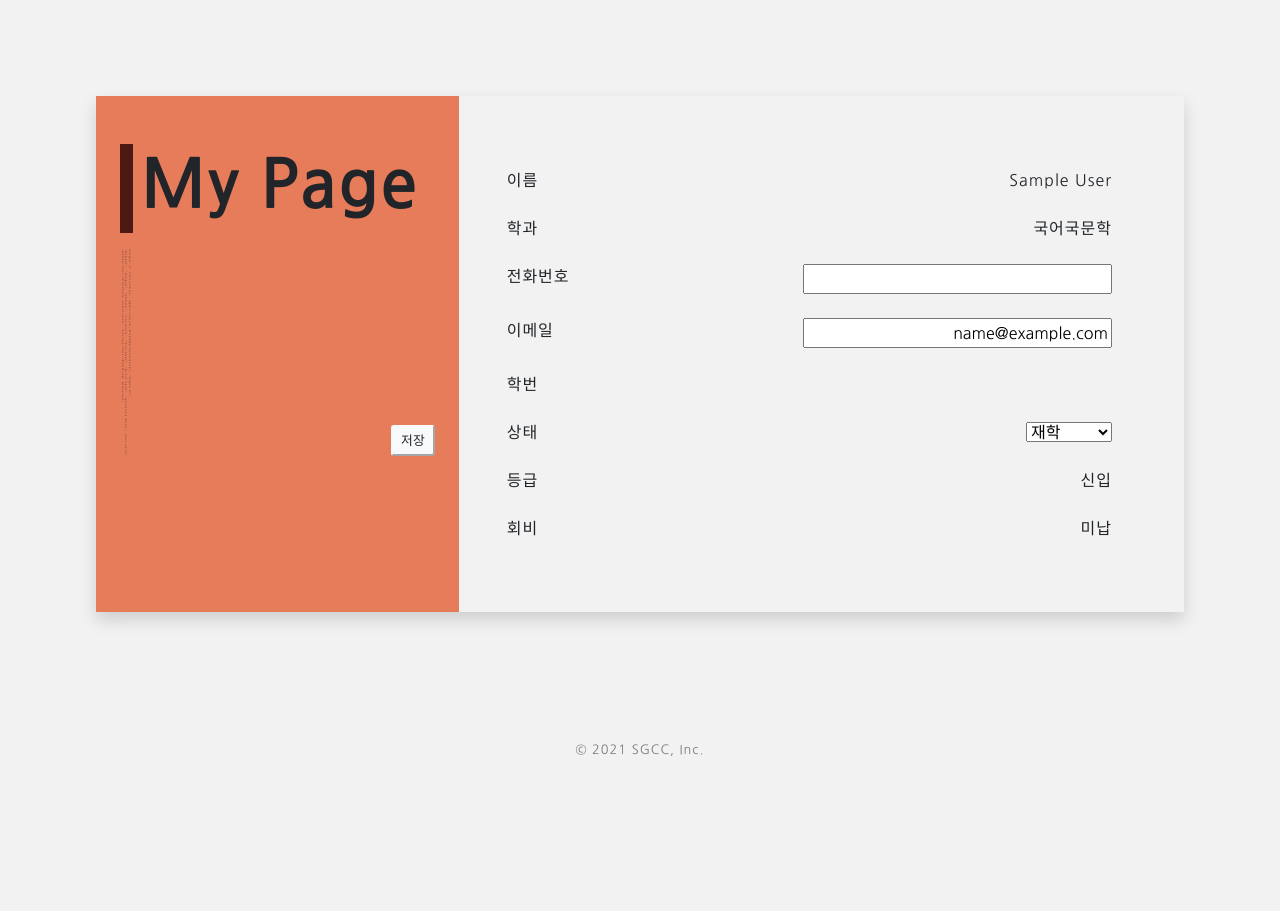
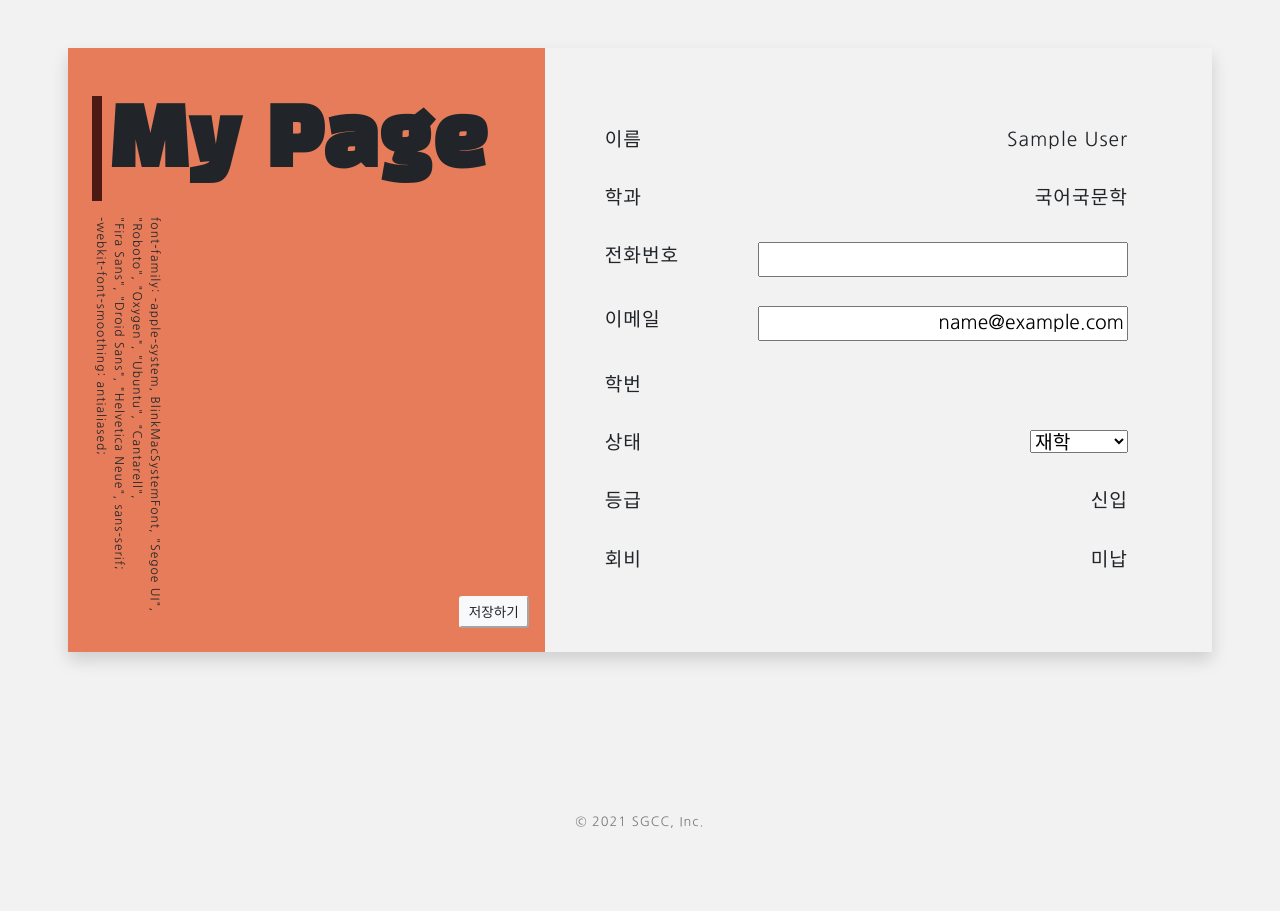
Before and after one commit to SGCC-homepage/sgcc_homepage_django, a Django app: page /mypage/edit/ in a window 1280 px wide. Shown: the part 56-967 px from the top of the page. Before the commit the page ends 812 px from the top, so only its background shows below. Run offline with Django 3.2, Linux system fonts and the light colour scheme; the visitor is signed in with stand-in values (Sample User, id 1); data comes from the database, SQL or seed files in the repository; some libraries are stand-ins or nearby versions.

Commit message:
mypage css 변경

```diff
--- a/sgcc_homepage/settings.py
+++ b/sgcc_homepage/settings.py
@@ -23,7 +23,7 @@ ROOT_DIR = os.path.dirname(BASE_DIR)
 SECRET_KEY = 'r-3o!(k9bb#h04@slh4tk7(ox44+v1-$#=#zud(4*)fz_)#km)'
 
 # SECURITY WARNING: don't run with debug turned on in production!
-DEBUG = True
+DEBUG = False
 
 ALLOWED_HOSTS = ['18.190.43.125', '127.0.0.1', 'sgcc.me', 'www.sgcc.me']
 
--- a/user/templates/my_page_edit.html
+++ b/user/templates/my_page_edit.html
@@ -2,28 +2,49 @@
 {% load static %}
 {% block css %}
     <style>
-        body{
+        body {
             background-color: #F2F2F2;
         }
+
         .h1 {
-            font-size: 5.3vw;
+            font-size: 6.3vw;
+            font-family: 'Black Han Sans', sans-serif;
         }
 
-        .col-md-4 {
+        @media (max-width: 991.9px) {
+            .h1 {
+                font-size: 8vw;
+            }
+
+            .col-lg-5 {
+                padding-left: 2rem !important;
+                padding-right: 3rem !important;
+            }
+        }
+
+        .edit {
+            font-size: 0.85rem;
+        }
+
+        .col-lg-5 {
             background-color: #E67C59;
         }
 
+        .col-lg-7 {
+            font-size: 1.2rem;
+        }
+
         .mypage-box {
-            margin: 0 3rem;
+            padding: 0 5rem 5rem 5rem;
         }
 
         .deco-text {
             writing-mode: vertical-rl;
             text-orientation: mixed;
-            font-size: 0.3vh;
+            font-size: 0.75rem;
         }
 
-        @media (max-width: 768px) {
+        @media (max-width: 991.9px) {
             .deco-text {
                 display: none;
             }
@@ -32,62 +53,66 @@
                 margin: 0;
             }
         }
+
+        .end-0 {
+            right: 1rem !important;
+        }
+
+        .bottom-0 {
+            bottom: 0.5rem !important;
+        }
     </style>
 {% endblock %}
 {% block content %}
-    <div class="p-5 mt-5">
+    <div class="mt-5 mypage-box">
         <form method="post" action="{% url 'my_page_save' %}">
             {% csrf_token %}
-            <div class="row shadow mypage-box">
-                <div class="col-md-4 pt-5 pb-3 px-4">
+            <div class="row shadow">
+                <div class="col-lg-5 pt-5 pb-4 px-4">
                     <div class="d-flex justify-content-start mb-3">
-                        <div style="width: 1vw; height: auto; background-color: rgba(38, 2, 2, 0.8);"></div>
+                        <div style="width: 0.75vw; height: auto; background-color: rgba(38, 2, 2, 0.8);"></div>
                         <h1 class="h1 ml-2">My Page</h1>
                     </div>
-                    <div class="d-flex justify-content-between position-relative">
-                        <div class="deco-text">
-                            margin: 0; font-family: -apple-system, BlinkMacSystemFont, "Segoe UI",<br>
-                            "Roboto", "Oxygen", "Ubuntu", "Cantarell", "Fira Sans", "Droid Sans", "Helvetica Neue",
-                            sans-serif;<br>
-                            -webkit-font-smoothing: antialiased; -moz-osx-font-smoothing: grayscale;
-                        </div>
-                        <div class="position-absolute bottom-0 end-0">
-                            <input type="submit" name="submit" value="저장" class="btn-sm btn-light">
-                        </div>
+                    <div class="deco-text mb-3">
+                        font-family: -apple-system, BlinkMacSystemFont, "Segoe UI",<br>
+                        "Roboto", "Oxygen", "Ubuntu", "Cantarell",<br>
+                        "Fira Sans", "Droid Sans", "Helvetica Neue", sans-serif;<br>
+                        -webkit-font-smoothing: antialiased;
                     </div>
+                    <input type="submit" class="btn-sm btn-light edit position-absolute bottom-0 end-0 mb-3" value="저장하기">
                 </div>
-                <div class="col-md-8 row p-5">
-                    <div class="d-flex justify-content-between mb-4">
+                <div class="col-lg-7 row p-5">
+                    <div class="d-flex justify-content-between mb-3 px-4">
                     </div>
-                    <div class="d-flex justify-content-between mb-4">
+                    <div class="d-flex justify-content-between mb-3 px-4">
                         <div>이름</div>
                         <div>{{ user.name }}</div>
                     </div>
-                    <div class="d-flex justify-content-between mb-4">
+                    <div class="d-flex justify-content-between mb-3 px-4">
                         <div>학과</div>
                         <div>{{ user.major }}</div>
                     </div>
-                    <div class="d-flex justify-content-between mb-4">
+                    <div class="d-flex justify-content-between mb-3 px-4">
                         <div>전화번호</div>
-                         <div>{{ form.phone }}</div>
+                        <div>{{ form.phone }}</div>
                     </div>
-                    <div class="d-flex justify-content-between mb-4">
+                    <div class="d-flex justify-content-between mb-3 px-4">
                         <div>이메일</div>
                         <div>{{ form.email }}</div>
                     </div>
-                    <div class="d-flex justify-content-between mb-4">
+                    <div class="d-flex justify-content-between mb-3 px-4">
                         <div>학번</div>
                         <div>{{ user.student_id }}</div>
                     </div>
-                    <div class="d-flex justify-content-between mb-4">
+                    <div class="d-flex justify-content-between mb-3 px-4">
                         <div>상태</div>
                         <div>{{ form.state }}</div>
                     </div>
-                    <div class="d-flex justify-content-between mb-4">
+                    <div class="d-flex justify-content-between mb-3 px-4">
                         <div>등급</div>
                         <div class="sc-dIUggk cBSNbt">{{ user.grade }}</div>
                     </div>
-                    <div class="d-flex justify-content-between mb-4">
+                    <div class="d-flex justify-content-between mb-3 px-4">
                         <div>회비</div>
                         <div>{{ user.dues_payment }}</div>
                     </div>
```
Also changed, not shown: user/templates/my_page.html (+30 -24 lines).
